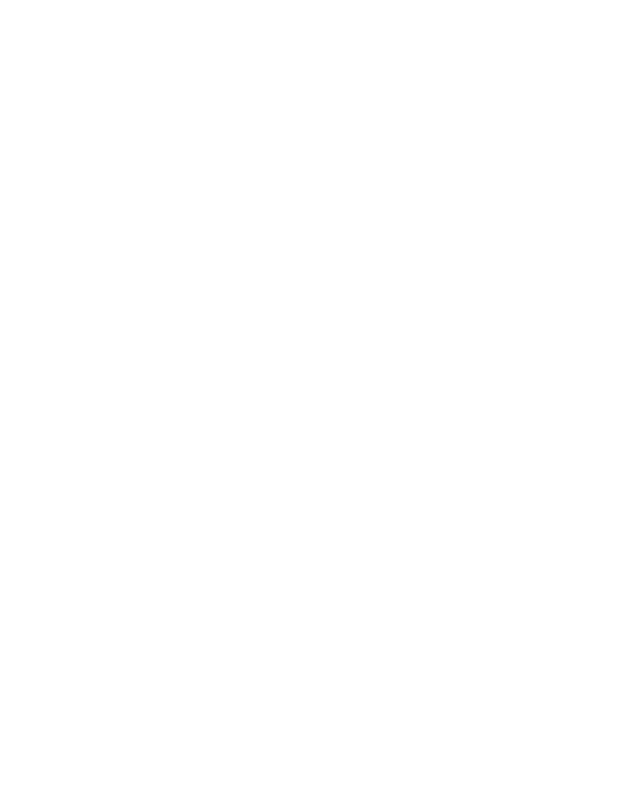
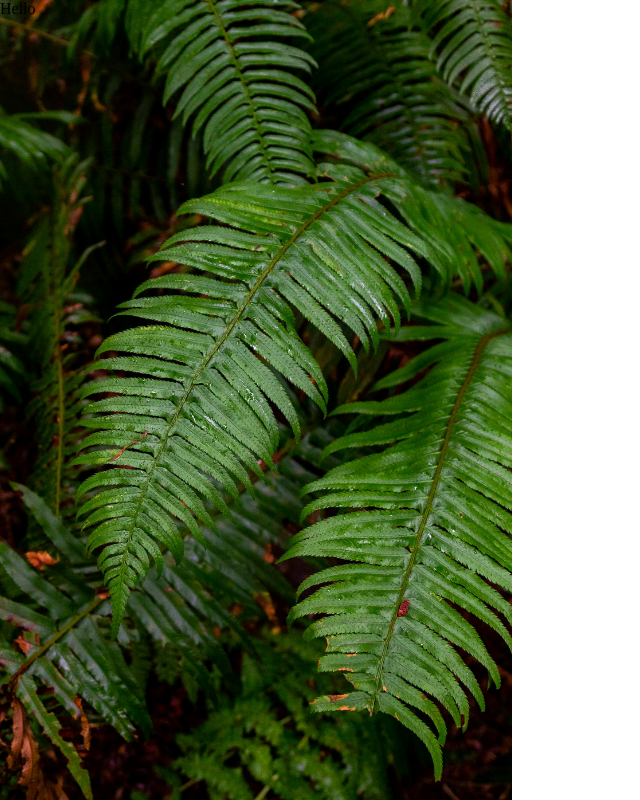
Before and after one commit to Beagle125/Project-Sign-Up-Form, a plain HTML site: page index.html in a window 1280 px wide. Shown: the whole page, without its empty margins (0-640 px from the left). Drawn offline with Linux system fonts and the light colour scheme.

Commit message:
Positioned bg image properly

```diff
--- a/index.html
+++ b/index.html
@@ -3,12 +3,13 @@
 <head>
     <meta charset="UTF-8">
     <meta name="viewport" content="width=device-width, initial-scale=1.0">
+    <link rel="stylesheet" type="text/css" href="styles.css">
     <title>Sign-up-Form</title>
 </head>
 <body>
     <div id="main-section">
         <div id="image-section">
-
+            Hello
         </div>
         <div id="content-section">
 
--- a/styles.css
+++ b/styles.css
@@ -1,3 +1,51 @@
-#main-section{
+body,
+#main-section,
+#image-section,
+#content-section{
     display: flex;
 }
+
+body{
+    margin: 0;
+    padding: 0;
+    overflow-x: hidden;
+}
+
+#main-section{
+    height: 100vh;
+    width: 100vw;
+    flex-direction: column;
+}
+
+#image-section{
+    background: url("./static/halie-west-25xggax4bSA-unsplash.jpg") center center / cover no-repeat;
+    flex-basis: 40%;
+}
+
+#content-section{
+    flex-basis: 60%;
+}
+
+@media(min-width: 768px){
+    body{
+        margin: 0;
+        padding: 0;
+        overflow-x: hidden;
+    }
+
+    #main-section{
+        height: 100vh;
+        width: 100vw;
+        flex-direction: row;
+    }
+
+    #image-section{
+        background: url("./static/halie-west-25xggax4bSA-unsplash.jpg") center center / cover no-repeat;
+        flex-basis: 40%;
+    }
+
+    #content-section{
+        flex-basis: 60%;
+    }
+
+}
```
